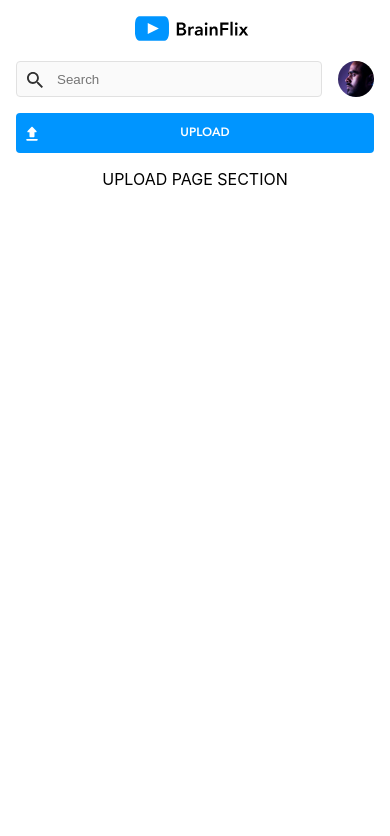
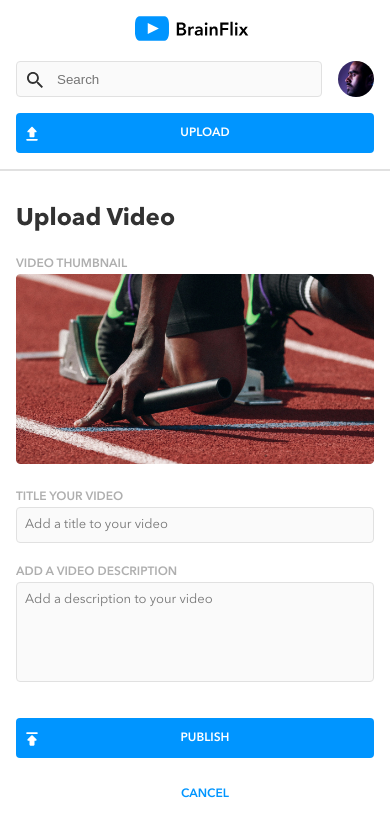
Before and after one commit to fansari-hub/farid-ansari-brainflix, a React (Create React App) app: page /upload in a window 390 px wide. Shown: the top 836 px of the page. Built offline with nearby package versions, Linux system fonts and the light colour scheme.

Commit message:
built out the mobile version of the upload video page

```diff
--- a/src/components/Button/Button.js
+++ b/src/components/Button/Button.js
@@ -1,17 +1,35 @@
-import "./Button.scss"
+import "./Button.scss";
 import iComment from "../../assets/Icons/add_comment.svg";
-import iUpload from "../../assets/Icons/upload.svg"
+import iUpload from "../../assets/Icons/upload.svg";
+import iPublish from "../../assets/Icons/publish.svg";
 
-const icons = [iComment, iUpload]
+const icons = [iComment, iUpload, iPublish];
 
-export default function Button(prop){
+export default function Button(prop) {
+  const { label, iconType } = prop;
 
-    const {label, iconType} = prop;
+
+  if (!iconType) {
     return (
-        <button className="Button">
-            <div className="Button__icon"><img className="Button__icon__image" alt="icon" src={icons[iconType]}/></div>
-            <div className="Button__label"><p className="font-Button">{label}</p></div>
-
-        </button>
+      <button className="ButtonCancel">
+        <div className="ButtonCancel__icon">
+          <div className="ButtonCancel__icon__image" />
+        </div>
+        <div className="ButtonCancel__label">
+          <p className="font-Button font-Button--alt">{label}</p>
+        </div>
+      </button>
     );
+  } else {
+    return (
+      <button className="Button">
+        <div className="Button__icon">
+          <img className="Button__icon__image" alt="icon" src={icons[iconType]} />
+        </div>
+        <div className="Button__label">
+          <p className="font-Button">{label}</p>
+        </div>
+      </button>
+    );
+  }
 }
--- a/src/components/Button/Button.scss
+++ b/src/components/Button/Button.scss
@@ -45,3 +45,41 @@
     flex-grow: 1;
   }
 }
+
+.ButtonCancel{
+  width: 100%;
+  height: toRem(40);
+  border-radius: 4px;
+  border: 0px;
+  background-color: white;
+  display: flex;
+  align-items: center;
+  justify-content: center;
+  @include displayTablet {
+    min-width: toRem(150);
+    padding-left: $pad-2;
+    padding-right: $pad-2;
+  }
+  @include displayDesktop {
+    min-width: toRem(150);
+    padding-left: $pad-2;
+    padding-right: $pad-2;
+
+  }
+  &__icon {
+    padding-top: 5px;
+    background-color: none;
+    margin: 0px;
+    &__image {
+      height: toRem(20);
+      width: toRem(20);
+    }
+  }
+  &__label {
+    margin: 0px;
+    background-color: none;
+    padding-left: $pad-2;
+    padding-right: $pad-2;
+    flex-grow: 1;
+  }
+}
--- /dev/null
+++ b/src/components/UploadVideo/UploadVideo.js
@@ -0,0 +1,29 @@
+import Button from "../Button/Button";
+import videoThumb from "../../assets/Images/Upload-video-preview.jpg";
+import "./UploadVideo.scss";
+
+export default function UploadVideo() {
+  return (
+    <div className="UploadVideo">
+
+            <div className="UploadVideo__container">
+                <label className="UploadVideo__container__title font-Faded font-Label">VIDEO THUMBNAIL</label>
+                <img className="UploadVideo__container__preview" src={videoThumb} alt="video preview"/>
+            </div>
+            <div className="UploadVideo__container">
+                <label className="UploadVideo__container__title font-Faded font-Label">TITLE YOUR VIDEO</label>
+                <input type="text" className="UploadVideo__container__field font-Body" placeholder="Add a title to your video"/>
+            </div>
+            <div className="UploadVideo__container">
+                <label className="UploadVideo__container__title font-Faded font-Label">ADD A VIDEO DESCRIPTION</label>
+                <textarea className="UploadVideo__container__textbox font-Body" placeholder="Add a description to your video"/>
+            </div>
+            <div className="UploadVideo__button">
+                <Button label="PUBLISH" iconType={2} />
+            </div>
+            <div className="UploadVideo__cancelbutton">
+                <Button label="CANCEL" />
+            </div>
+      </div>
+  );
+}
--- /dev/null
+++ b/src/components/UploadVideo/UploadVideo.scss
@@ -0,0 +1,110 @@
+@use "../../styles/partials/variables" as *;
+@use "../../styles/partials/colors" as *;
+@use "../../styles/partials/mixins" as *;
+@use "../../styles/partials/functions" as *;
+
+.UploadVideo {
+  margin-left: $pad-3;
+  margin-right: $pad-3;
+  margin-top: $pad-3;
+  display: flex;
+  background-color: none;
+  gap: $pad-3;
+  flex-grow: 1;
+  display: flex;
+  flex-direction: column;
+  background-color: none;
+  @include displayTablet {
+    flex-direction: column;
+    gap: $pad-4;
+  }
+  @include displayDesktop {
+    flex-direction: row;
+    gap: $pad-4;
+  }
+  &__container {
+    background-color: none;
+    flex-grow: 1;
+    text-align: left;
+    &__preview {
+      background-color: none;
+      width: 100%;
+    }
+    &__title {
+      padding: 0px;
+      margin: 0px;
+      background-color: none;
+    }
+    &__field {
+      @include fieldStates;
+      border-radius: 4px;
+      border-width: 1px;
+      border-style: solid;
+      height: toRem(36);
+      width: 100%;
+      padding: $pad-2;
+      @include displayTablet {
+        height: toRem(40);
+        padding: $pad-2;
+        padding-left: $pad-3;
+      }
+      @include displayDesktop {
+        height: toRem(40);
+        padding: $pad-2;
+        padding-left: $pad-3;
+      }
+    }
+    &__textbox {
+      @include fieldStates;
+      border-radius: 4px;
+      border-width: 1px;
+      height: toRem(100);
+      width: 100%;
+      padding: $pad-2;
+
+      resize: none;
+      @include displayTablet {
+        height: toRem(40);
+        padding: $pad-2;
+        padding-left: $pad-3;
+      }
+      @include displayDesktop {
+        height: toRem(40);
+        padding: $pad-2;
+        padding-left: $pad-3;
+      }
+    }
+  }
+  &__button {
+    margin-top: $pad-3;
+    flex-grow: 1;
+    @include displayTablet {
+      flex-grow: 0;
+      margin-top: $pad-4;
+      margin-left: $pad-4;
+      min-width: toRem(150);
+    }
+    @include displayDesktop {
+      flex-grow: 0;
+      margin-top: $pad-4;
+      margin-left: $pad-4;
+      min-width: toRem(150);
+    }
+  }
+  &__cancelbutton {
+    flex-grow: 1;
+    margin-bottom: $pad-3;
+    @include displayTablet {
+      flex-grow: 0;
+      margin-top: $pad-4;
+      margin-left: $pad-4;
+      min-width: toRem(150);
+    }
+    @include displayDesktop {
+      flex-grow: 0;
+      margin-top: $pad-4;
+      margin-left: $pad-4;
+      min-width: toRem(150);
+    }
+  }
+}
--- a/src/components/VideoExplorer/VideoExplorer.js
+++ b/src/components/VideoExplorer/VideoExplorer.js
@@ -24,7 +24,7 @@ export default function VideoExplorer(props) {
       const response = await axios.get(webapi.URL + "/videos" + webapi.KEY);
       setVideoListData(response.data);
 
-      if (videoId == undefined) {
+      if (videoId === undefined) {
         setSelectedVideo(response.data[0].id);
         const response_video = await axios.get(webapi.URL + "/videos/" + response.data[0].id + webapi.KEY);
         setVideoData(response_video.data);
--- a/src/pages/UploadPage.js
+++ b/src/pages/UploadPage.js
@@ -1,6 +1,8 @@
 import "./UploadPage.scss";
 
 import Navigation from "../components/Navigation/Navigation";
+import GenericTitle from "../components/GenericTitle/GenericTitle";
+import UploadVideo from "../components/UploadVideo/UploadVideo";
 
 export default function UploadPage() {
   return (
@@ -9,7 +11,9 @@ export default function UploadPage() {
         <Navigation />
       </nav>
       <main className="UploadPage__mainContent">
-        <p>UPLOAD PAGE SECTION</p>
+        <hr/>
+        <GenericTitle title="Upload Video"/>
+        <UploadVideo/>
       </main>
     </div>
   );
--- a/src/pages/UploadPage.scss
+++ b/src/pages/UploadPage.scss
@@ -10,4 +10,8 @@
     background-color: none;
     max-width: toRem(1280);
   }
+  &__mainContent{
+    background-color: none;
+    margin-top: 0px;
+  }
 }
--- a/src/styles/partials/_fonts.scss
+++ b/src/styles/partials/_fonts.scss
@@ -160,6 +160,9 @@
     font-size: toRem(12);
     line-height: toRem(20);
   }
+  &--alt{
+    color: $colPrimary-Blue;
+  }
 }
 
 .font-Faded {
```
